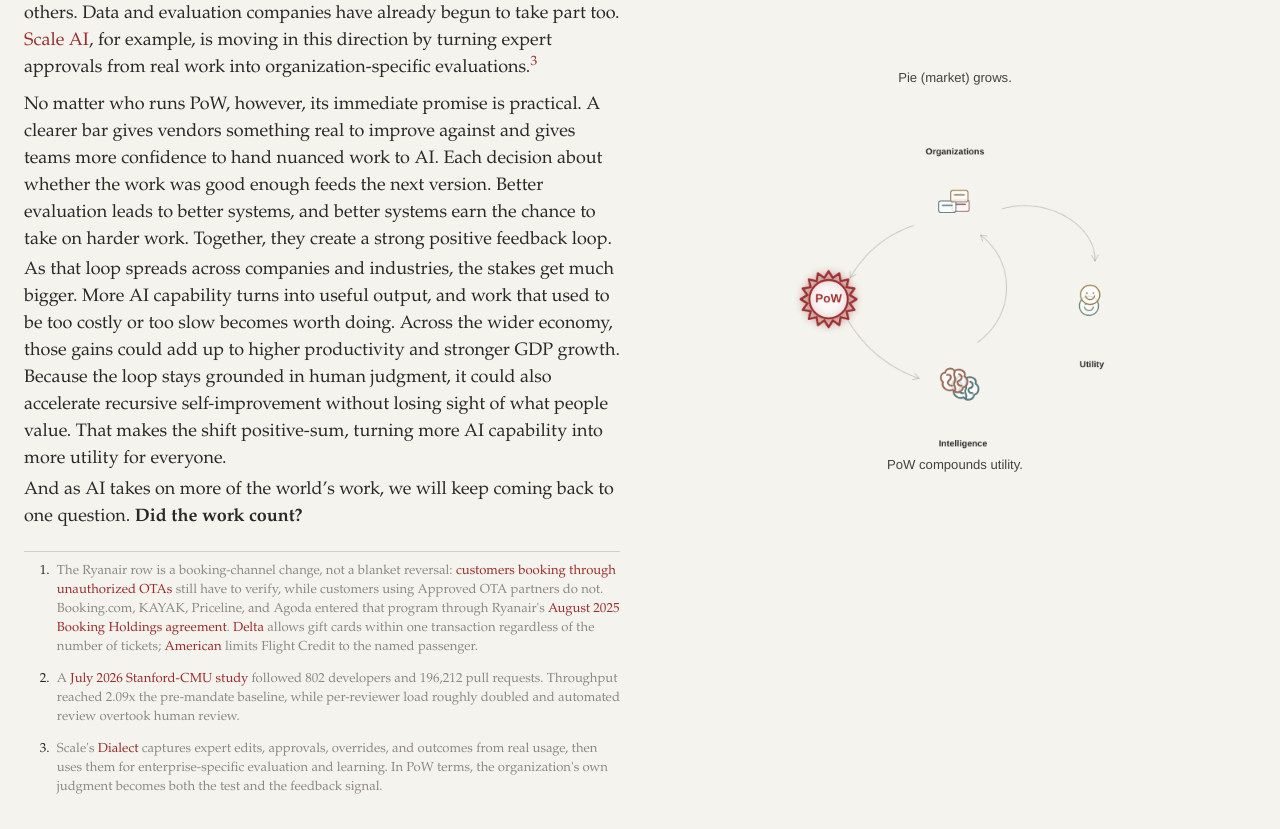
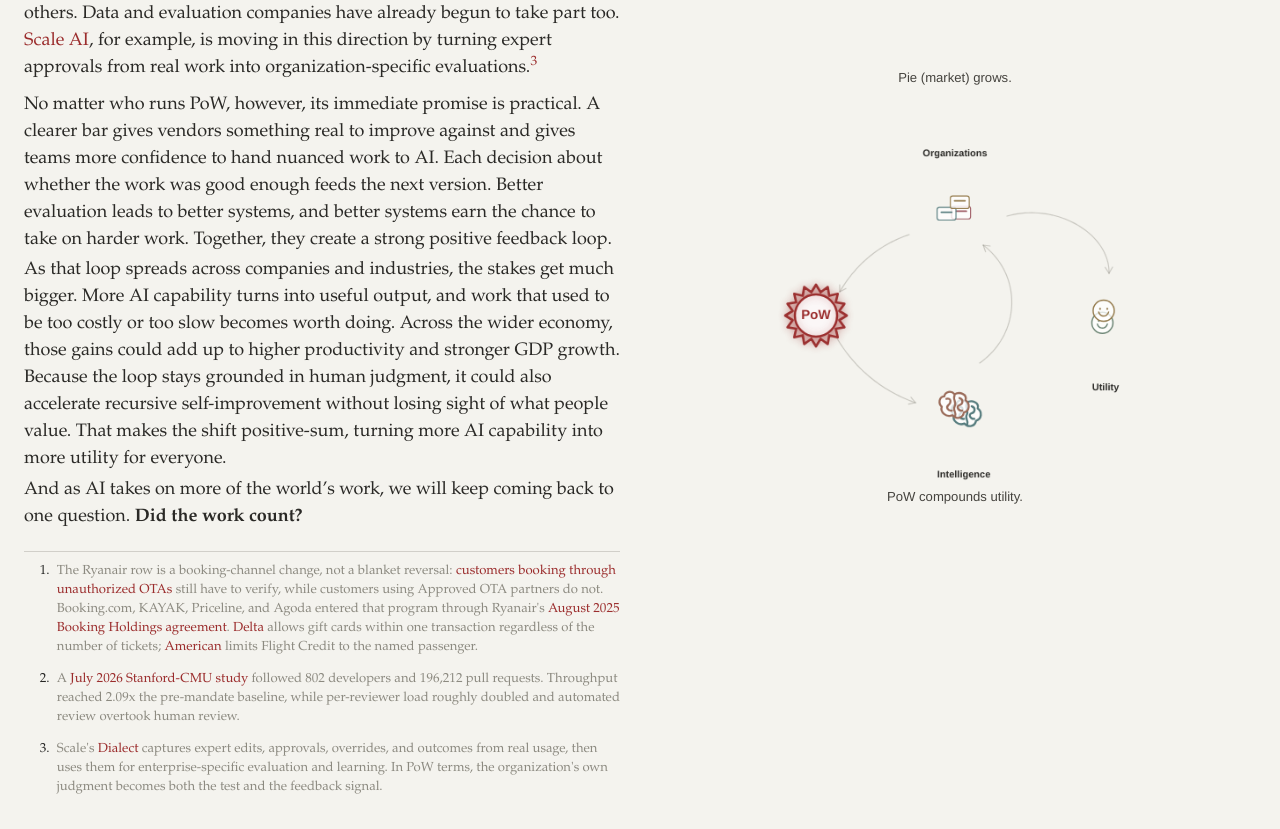
Before and after one commit to amirzeinali/Proof-of-Workflow, a Next.js app: page / in a window 1280 px wide. Shown: the part 4980-5809 px from the top of the page. Built offline with nearby package versions, Linux system fonts and the light colour scheme.

Commit message:
Enlarge final utility diagram

```diff
--- a/app/globals.css
+++ b/app/globals.css
@@ -323,6 +323,10 @@ h1 {
 
 .scene-compounding .section-viz {
   transform: translateY(3rem);
+}
+
+.scene-compounding .diagram-canvas {
+  max-width: 440px;
 }
 
 .section-viz {
```
